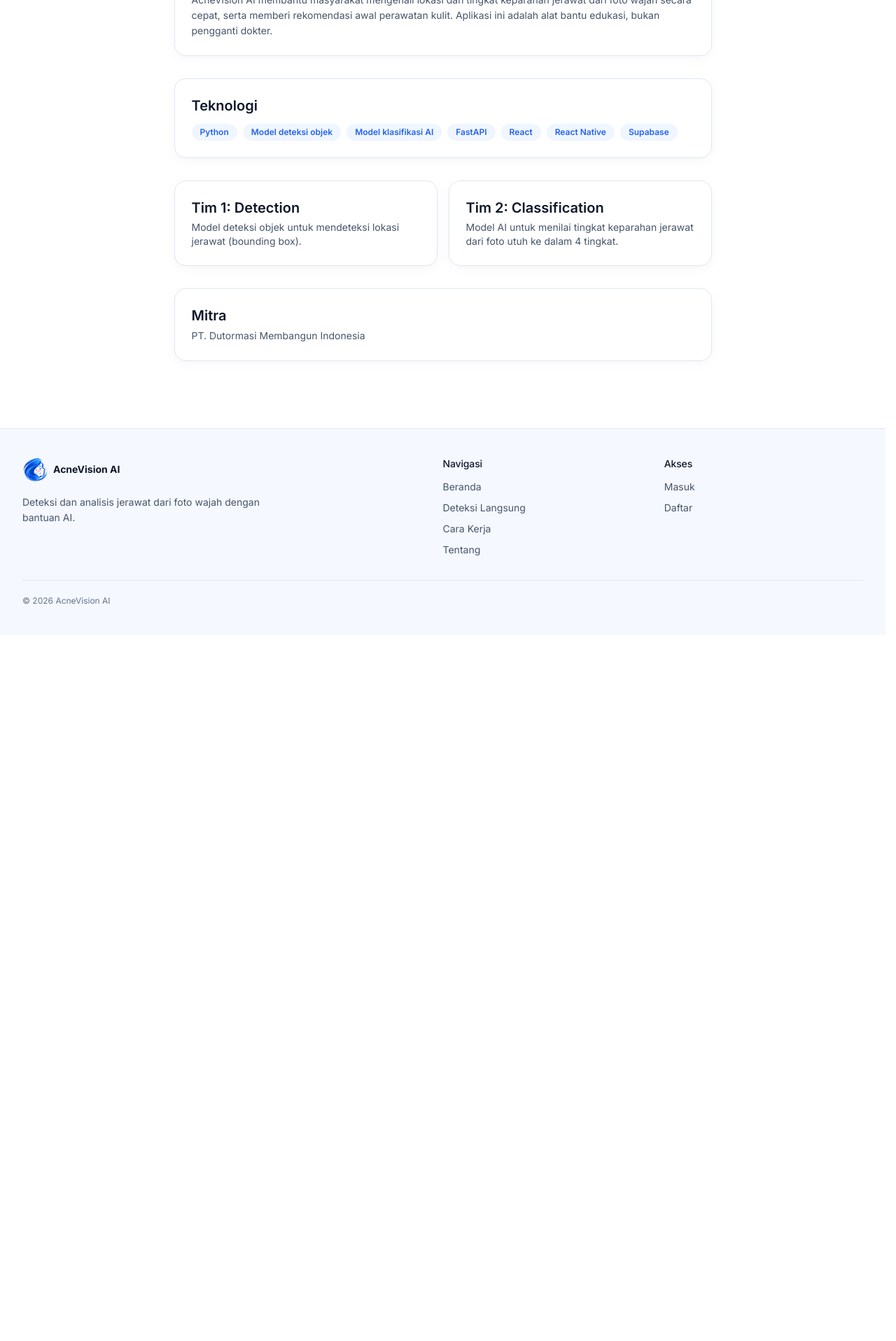
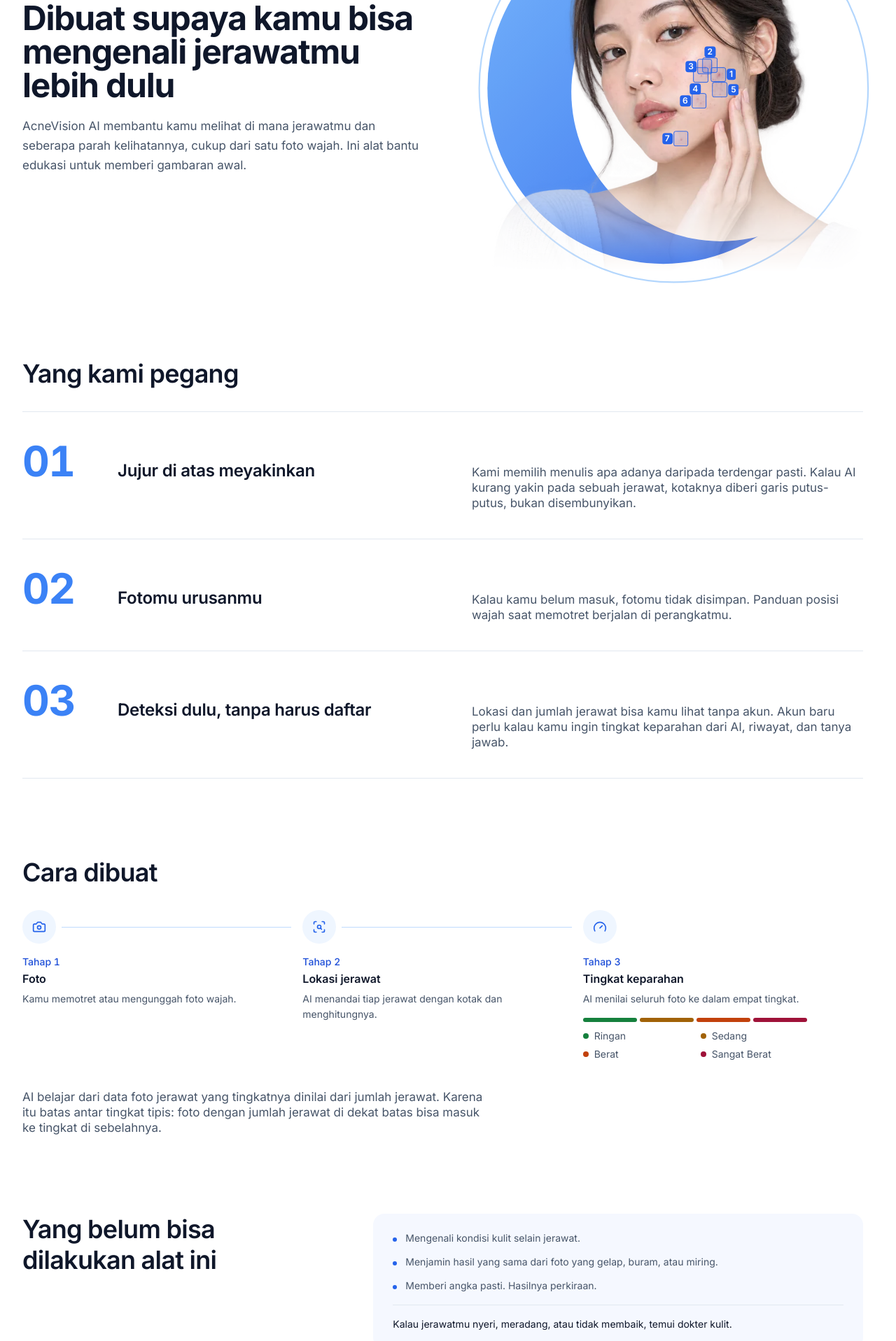
Before and after one commit to Hurtzzzn/acnevision-web, a React (Vite) app: page /about in a window 1280 px wide. Shown: the part 245-2162 px from the top of the page at 70% size. Before the commit the page ends 1153 px from the top, so only its background shows below. Built offline with nearby package versions, Linux system fonts and the light colour scheme.

Commit message:
perbaiki about

```diff
--- /dev/null
+++ b/src/components/home/Crescent.tsx
@@ -0,0 +1,27 @@
+import { useId } from 'react';
+
+/**
+ * The blue crescent that echoes the logo's curve. Colors come from the Tailwind primary tokens (400 to 600 gradient, 300 ring),
+ * ids are unique per instance so it can appear more than once on a page. Decorative.
+ */
+export function Crescent({ className = 'enter-hero-img absolute -inset-[4%] h-[108%] w-[108%]' }: { className?: string }) {
+  const uid = useId().replace(/:/g, '');
+  const gradient = `crescent-fill-${uid}`;
+  const cut = `crescent-cut-${uid}`;
+  return (
+    <svg viewBox="0 0 400 400" className={className} aria-hidden>
+      <defs>
+        <linearGradient id={gradient} x1="0.1" y1="0.1" x2="0.9" y2="0.9">
+          <stop offset="0" className="[stop-color:theme(colors.primary.400)]" />
+          <stop offset="1" className="[stop-color:theme(colors.primary.600)]" />
+        </linearGradient>
+        <mask id={cut}>
+          <rect width="400" height="400" fill="#fff" />
+          <circle cx="246" cy="204" r="146" fill="#000" />
+        </mask>
+      </defs>
+      <circle cx="190" cy="200" r="172" fill={`url(#${gradient})`} mask={`url(#${cut})`} opacity="0.9" />
+      <circle cx="200" cy="200" r="190" fill="none" className="stroke-primary-300" strokeWidth="1.5" opacity="0.7" />
+    </svg>
+  );
+}
--- a/src/index.css
+++ b/src/index.css
@@ -64,6 +64,8 @@
   }
   /* Inset block inside a card (e.g. total jerawat) */
   .inset-panel { @apply rounded-btn bg-tint p-4; }
+  /* Quiet tinted block for plain lists of facts (About); not a disclaimer, so no accent strip */
+  .soft-panel { @apply rounded-card bg-tint px-5 py-5 md:px-7 md:py-6; }
   /* Soft medical disclaimer: light blue, 4px accent strip */
   .disclaimer { @apply rounded-btn border border-primary-200 border-l-4 border-l-primary-600 bg-primary-50 px-[18px] py-3.5 text-body-md text-primary-800; }
 }
--- a/src/pages/About.tsx
+++ b/src/pages/About.tsx
@@ -1,32 +1,123 @@
-const tech = ['Python', 'Model deteksi objek', 'Model klasifikasi AI', 'FastAPI', 'React', 'React Native', 'Supabase'];
+import { Link } from 'react-router-dom';
+import { ArrowRight, Camera, Gauge, ScanSearch } from 'lucide-react';
+import { COPY, SEVERITY_META, SEVERITY_ORDER } from '@acnevision/shared';
+import { Reveal } from '../components/Reveal';
+import { Crescent } from '../components/home/Crescent';
+import { SampleBoxes, SamplePhoto } from '../components/home/SamplePhoto';
 
-export default function About() {
+const STAGE_ICONS = [Camera, ScanSearch, Gauge];
+const SECTION_GAP = 'mt-20 md:mt-28';
+
+/** The four severity levels as a colored bar plus a 2x2 legend, so no level depends on color alone. */
+function LevelsLegend() {
   return (
-    <div className="mx-auto max-w-3xl space-y-8">
-      <header className="text-center"><h1>About Project</h1></header>
-
-      <section className="card">
-        <h3 className="mb-2">Misi</h3>
-        <p>
-          AcneVision AI membantu masyarakat mengenali lokasi dan tingkat keparahan jerawat dari foto wajah secara cepat,
-          serta memberi rekomendasi awal perawatan kulit. Aplikasi ini adalah alat bantu edukasi, bukan pengganti dokter.
-        </p>
-      </section>
-
-      <section className="card">
-        <h3 className="mb-3">Teknologi</h3>
-        <div className="flex flex-wrap gap-2">{tech.map((t) => <span key={t} className="badge bg-primary-50 text-primary-600">{t}</span>)}</div>
-      </section>
-
-      <section className="grid gap-4 md:grid-cols-2">
-        <div className="card"><h3 className="mb-1">Tim 1: Detection</h3><p className="text-sm">Model deteksi objek untuk mendeteksi lokasi jerawat (bounding box).</p></div>
-        <div className="card"><h3 className="mb-1">Tim 2: Classification</h3><p className="text-sm">Model AI untuk menilai tingkat keparahan jerawat dari foto utuh ke dalam 4 tingkat.</p></div>
-      </section>
-
-      <section className="card">
-        <h3 className="mb-1">Mitra</h3>
-        <p>PT. Dutormasi Membangun Indonesia</p>
-      </section>
+    <div className="mt-4 max-w-xs">
+      <div className="flex gap-1" aria-hidden>
+        {SEVERITY_ORDER.map((k) => <span key={k} className="h-1.5 flex-1 rounded-full" style={{ background: SEVERITY_META[k].solid }} />)}
+      </div>
+      <ul className="mt-2.5 grid grid-cols-2 gap-x-4 gap-y-1.5 text-sm text-ink-600" aria-label={COPY.about.levelsLabel}>
+        {SEVERITY_ORDER.map((k) => (
+          <li key={k} className="flex items-center gap-2">
+            <span className="h-2 w-2 shrink-0 rounded-full" style={{ background: SEVERITY_META[k].solid }} aria-hidden />
+            {SEVERITY_META[k].label}
+          </li>
+        ))}
+      </ul>
     </div>
   );
 }
+
+export default function About() {
+  const c = COPY.about;
+  return (
+    <div>
+      <header className="grid items-center gap-12 md:grid-cols-[1.1fr_1fr] md:gap-16">
+        <div className="enter-up max-w-xl">
+          <h1 className="text-[2.25rem] font-bold leading-[1.1] tracking-tight md:text-5xl">{c.title}</h1>
+          <p className="mt-5 text-[1.0625rem] leading-[1.65]">{c.intro}</p>
+        </div>
+        <div className="relative mx-auto w-full max-w-[20rem] sm:max-w-[24rem] md:max-w-none">
+          <Crescent />
+          <SamplePhoto alt={c.photoAlt} imgClassName="enter-hero-img" imgStyle={{ animationDelay: '120ms' }}>
+            <SampleBoxes animated baseDelay={700} />
+          </SamplePhoto>
+        </div>
+      </header>
+
+      <section className={SECTION_GAP} aria-labelledby="principles-title">
+        <Reveal>
+          <h2 id="principles-title" className="md:text-headline-xl">{c.principlesTitle}</h2>
+        </Reveal>
+        <ol className="mt-8 border-t border-border">
+          {c.principles.map((p, i) => (
+            <Reveal as="li" key={p.title} delay={i * 60} className="grid items-baseline gap-x-10 gap-y-2 border-b border-border py-8 md:grid-cols-[6rem_1fr_1.2fr] md:py-10">
+              <span className="tnum text-4xl font-bold leading-none tracking-tight text-primary-500 md:text-6xl">{String(i + 1).padStart(2, '0')}</span>
+              <h3 className="text-headline-md md:text-headline-lg">{p.title}</h3>
+              <p className="text-[1.0625rem]">{p.text}</p>
+            </Reveal>
+          ))}
+        </ol>
+      </section>
+
+      <section className={SECTION_GAP} aria-labelledby="build-title">
+        <Reveal>
+          <h2 id="build-title" className="md:text-headline-xl">{c.buildTitle}</h2>
+        </Reveal>
+        <ol className="mt-8 grid gap-10 md:grid-cols-3 md:gap-0">
+          {c.stages.map((s, i) => {
+            const Icon = STAGE_ICONS[i];
+            const last = i === c.stages.length - 1;
+            return (
+              <Reveal as="li" key={s.title} delay={i * 80} className="relative pl-16 md:pl-0 md:pr-8">
+                {/* Phones: vertical line down the icon column. Desktop: horizontal line to the next stage. */}
+                {!last && <span className="absolute -bottom-8 left-6 top-14 w-px bg-primary-200 md:hidden" aria-hidden />}
+                {!last && <span className="absolute left-14 right-4 top-6 hidden h-px bg-primary-200 md:block" aria-hidden />}
+                <span className="absolute left-0 top-0 flex h-12 w-12 items-center justify-center rounded-full bg-primary-50 text-primary-600 ring-4 ring-canvas md:relative">
+                  <Icon className="h-5 w-5" aria-hidden />
+                </span>
+                <p className="tnum text-label-md text-primary-700 md:mt-4">{c.stageLabel(i + 1)}</p>
+                <h3 className="mt-0.5 text-headline-sm">{s.title}</h3>
+                <p className="mt-1.5 max-w-xs text-body-md">{s.text}</p>
+                {last && <LevelsLegend />}
+              </Reveal>
+            );
+          })}
+        </ol>
+        <Reveal className="mt-10 max-w-2xl">
+          <p className="text-[1.0625rem]">{c.buildNote}</p>
+        </Reveal>
+      </section>
+
+      <section className={SECTION_GAP} aria-labelledby="limits-title">
+        <Reveal className="grid gap-6 md:grid-cols-[1fr_1.6fr] md:gap-16">
+          <h2 id="limits-title" className="md:text-headline-xl">{c.limitsTitle}</h2>
+          <div className="soft-panel">
+            <ul className="space-y-3">
+              {c.limits.map((item) => (
+                <li key={item} className="flex gap-3">
+                  <span className="mt-2.5 h-1.5 w-1.5 shrink-0 rounded-full bg-primary-600" aria-hidden />
+                  {item}
+                </li>
+              ))}
+            </ul>
+            <p className="mt-4 border-t border-border pt-4 text-ink-900">{c.limitsDoctor}</p>
+          </div>
+        </Reveal>
+      </section>
+
+      <Reveal as="section" className={`${SECTION_GAP} relative overflow-hidden border-t border-border pt-10 md:pt-14`} aria-labelledby="cta-title">
+        <Crescent className="pointer-events-none absolute -right-28 top-4 h-72 w-72 opacity-25 md:-right-12 md:top-1/2 md:h-96 md:w-96 md:-translate-y-1/2" />
+        <div className="relative flex flex-col gap-6 md:flex-row md:items-center md:justify-between">
+          <div className="max-w-lg">
+            <h2 id="cta-title" className="md:text-headline-xl">{c.ctaTitle}</h2>
+            <p className="mt-2 text-[1.0625rem]">{c.ctaText}</p>
+          </div>
+          <Link to="/scan" className="btn-primary self-start rounded-full px-7 py-3.5 text-base md:mr-16 md:self-auto">
+            {COPY.nav.tryDetection} <ArrowRight className="h-4 w-4" aria-hidden />
+          </Link>
+        </div>
+        <p className="relative mt-12 text-sm text-ink-500">{c.partner}</p>
+      </Reveal>
+    </div>
+  );
+}
--- a/src/shared/constants/copy.ts
+++ b/src/shared/constants/copy.ts
@@ -307,6 +307,38 @@ export const COPY = {
     ctaTitle: 'Siap mencoba dengan fotomu?',
     ctaText: 'Deteksi awal bisa dicoba tanpa akun.',
   },
+  about: {
+    title: 'Dibuat supaya kamu bisa mengenali jerawatmu lebih dulu',
+    intro:
+      'AcneVision AI membantu kamu melihat di mana jerawatmu dan seberapa parah kelihatannya, cukup dari satu foto wajah. Ini alat bantu edukasi untuk memberi gambaran awal.',
+    photoAlt: 'Foto contoh wajah dengan kotak bernomor di setiap jerawat yang terdeteksi',
+    principlesTitle: 'Yang kami pegang',
+    principles: [
+      { title: 'Jujur di atas meyakinkan', text: 'Kami memilih menulis apa adanya daripada terdengar pasti. Kalau AI kurang yakin pada sebuah jerawat, kotaknya diberi garis putus-putus, bukan disembunyikan.' },
+      { title: 'Fotomu urusanmu', text: 'Kalau kamu belum masuk, fotomu tidak disimpan. Panduan posisi wajah saat memotret berjalan di perangkatmu.' },
+      { title: 'Deteksi dulu, tanpa harus daftar', text: 'Lokasi dan jumlah jerawat bisa kamu lihat tanpa akun. Akun baru perlu kalau kamu ingin tingkat keparahan dari AI, riwayat, dan tanya jawab.' },
+    ],
+    buildTitle: 'Cara dibuat',
+    stageLabel: (n: number) => `Tahap ${n}`,
+    stages: [
+      { title: 'Foto', text: 'Kamu memotret atau mengunggah foto wajah.' },
+      { title: 'Lokasi jerawat', text: 'AI menandai tiap jerawat dengan kotak dan menghitungnya.' },
+      { title: 'Tingkat keparahan', text: 'AI menilai seluruh foto ke dalam empat tingkat.' },
+    ],
+    levelsLabel: 'Empat tingkat keparahan',
+    buildNote:
+      'AI belajar dari data foto jerawat yang tingkatnya dinilai dari jumlah jerawat. Karena itu batas antar tingkat tipis: foto dengan jumlah jerawat di dekat batas bisa masuk ke tingkat di sebelahnya.',
+    limitsTitle: 'Yang belum bisa dilakukan alat ini',
+    limits: [
+      'Mengenali kondisi kulit selain jerawat.',
+      'Menjamin hasil yang sama dari foto yang gelap, buram, atau miring.',
+      'Memberi angka pasti. Hasilnya perkiraan.',
+    ],
+    limitsDoctor: 'Kalau jerawatmu nyeri, meradang, atau tidak membaik, temui dokter kulit.',
+    ctaTitle: 'Penasaran seperti apa jerawatmu hari ini?',
+    ctaText: 'Satu foto wajah cukup untuk melihat lokasi dan jumlah jerawatmu, tanpa akun.',
+    partner: 'Bermitra dengan PT. Dutormasi Membangun Indonesia',
+  },
   detect: {
     // Guest detection (no classification). Mock responses reuse these; the real backend sends its own.
     lesionLabel: 'Jerawat',
```
Also changed, not shown: src/components/home/HeroVisual.tsx (+2 -14 lines).
